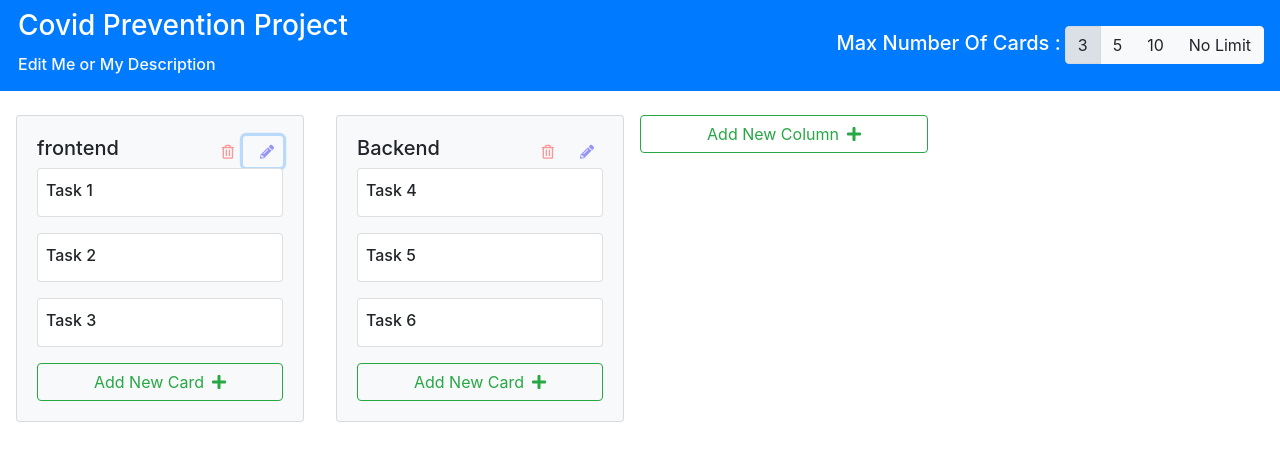
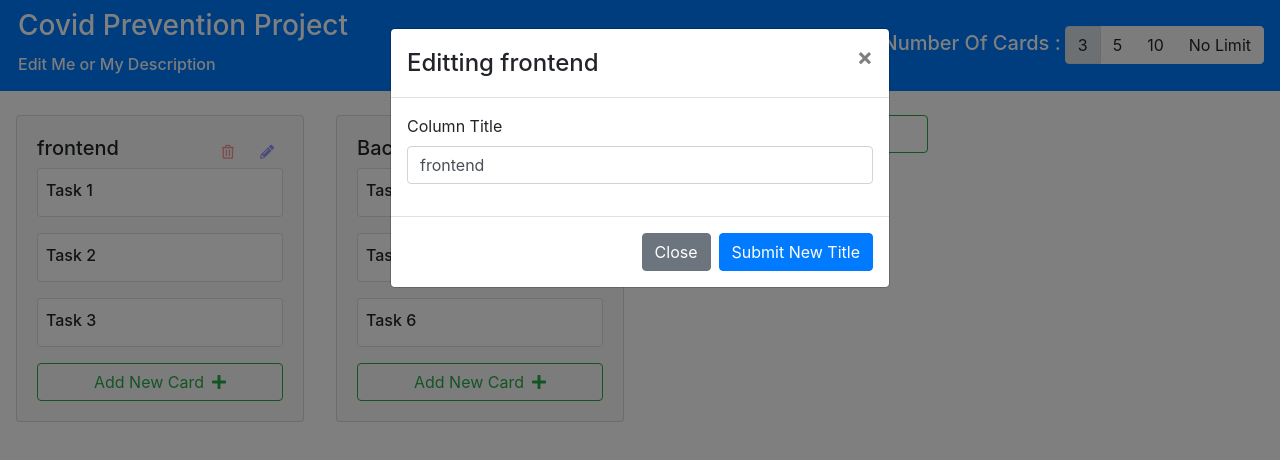
Before and after one commit to kyrogex1/surer, a React (Create React App) app: page / in a window 1280 px wide. Both pictures are taken after a click on the button 263 px from the left and 151 px from the top of the page. Shown: the top 460 px of the page. Built offline with nearby package versions, Linux system fonts and the light colour scheme.

Commit message:
Added Editable Columns and Card Modal

```diff
--- a/src/components/BoardCard.js
+++ b/src/components/BoardCard.js
@@ -5,22 +5,25 @@ import './BoardCard.css';
 
 const BoardCard = props => {
 
-    const [show, setShow] = useState(false);
-    const [newTitle, setNewTitle] = useState("");
-    const [newDescription, setNewDescription] = useState("");
+    const [showEditModal, setShowEditModal] = useState(false);
+    const [showInfoModal, setShowInfoModal] = useState(false);
+    const [newTitle, setNewTitle] = useState(props.card.title);
+    const [newDescription, setNewDescription] = useState(props.card.description);
 
-    const handleOnEditClick = () => {
-        setShow(true);
+    const handleOnEditClick = (e) => {
+        e.stopPropagation();
         setNewTitle(props.card.title);
         setNewDescription(props.card.description);
+        setShowEditModal(true);
     }
 
     const handleOnEditSave = () => {
-        setShow(false);
+        setShowEditModal(false);
         props.modifyCard(newTitle, newDescription);
     }
 
-    const handleOnDeleteClick = () => {
+    const handleOnDeleteClick = (e) => {
+        e.stopPropagation();
         if (window.confirm("Confirm delete this entry ?")) {
             props.deleteCard();
         }
@@ -30,24 +33,23 @@ const BoardCard = props => {
 
         return (
             <div
-            className={`card mb-3 p-2 ${snapshot.isDragging ? "bg-success" : ""} boardCard`}
+            className={`card mb-3 p-2 ${snapshot.isDragging ? "bg-success text-white" : ""} boardCard`}
             {...provided.draggableProps}
             {...provided.dragHandleProps}
             ref={provided.innerRef}
+            onClick={() => setShowInfoModal(true)}
             >
                 <div className="d-flex">
                     <h6 className="card-title my-1 mr-auto flex-grow-1">{props.card.title}</h6>
                     <div className="btn-group-sm btnGroupVisibleOnHover flex-shrink-0">
-                        <button className="btn">
+                        <button className="btn" onClick={handleOnDeleteClick}>
                             <i className="far fa-trash-alt my-auto"
                             style={{color : "red"}}
-                            onClick={handleOnDeleteClick}
                             />
                         </button>
-                        <button className="btn">
+                        <button className="btn" onClick={handleOnEditClick} >
                             <i className="fas fa-pencil-alt my-auto ml-2"
                             style={{color : "blue"}}
-                            onClick={handleOnEditClick}
                             />
                         </button>
                     </div>
@@ -62,9 +64,9 @@ const BoardCard = props => {
             <Draggable draggableId={props.card.id} index={props.index}>
                 {draggableFunc}
             </Draggable>
-            <Modal show={show} onHide={() => setShow(false)}>
+            <Modal show={showEditModal} onHide={() => setShowEditModal(false)}>
                 <Modal.Header closeButton>
-                    <Modal.Title>{`Editting card`}</Modal.Title>
+                    <Modal.Title>{`Editting ${newTitle}`}</Modal.Title>
                 </Modal.Header>
                 <Modal.Body>
                     <div className="form-group">
@@ -77,7 +79,7 @@ const BoardCard = props => {
                     </div>
                 </Modal.Body>
                 <Modal.Footer>
-                    <Button variant="secondary" onClick={() => setShow(false)}>
+                    <Button variant="secondary" onClick={() => setShowEditModal(false)}>
                         Close
                     </Button>
                     <Button variant="primary" onClick={handleOnEditSave}>
@@ -85,6 +87,36 @@ const BoardCard = props => {
                     </Button>
                 </Modal.Footer>
             </Modal>
+            <Modal show={showInfoModal} onHide={() => setShowInfoModal(false)}>
+                <Modal.Header closeButton>
+                    <Modal.Title>{props.card.title}</Modal.Title>
+                </Modal.Header>
+                <Modal.Body>
+                        <div className="row">
+                            <div className="col-8">
+                                <p className="font-weight-bold">Card Description</p>
+                                <div className="card">
+                                    <div className="card-body">
+                                        <p className="card-text">
+                                            {props.card.description}
+                                        </p>
+                                    </div>
+                                </div>
+                            </div>
+                            <div className="col-4 d-flex flex-column">
+                                <div className="mb-3">
+                                    <p className="font-weight-bold mb-0">Priority</p>
+                                    <h5><span className="badge badge-primary">Low</span></h5>
+                                </div>
+                                <div className="mb-3">
+                                    <p className="font-weight-bold mb-0">Date Added : </p>
+                                    <p>29/09/2021 18:50</p>
+                                </div>
+                            </div>
+                        </div>
+
+                </Modal.Body>
+            </Modal>
         </ React.Fragment>
     );
 }
--- a/src/components/BoardColumn.js
+++ b/src/components/BoardColumn.js
@@ -9,6 +9,9 @@ const BoardColumn = props => {
     const [show, setShow] = useState(false);
     const [newTitle, setNewTitle] = useState("");
     const [newDescription, setNewDescription] = useState("");
+
+    const [showEditColumn, setShowEditColumn] = useState(false);
+    const [newEditTitle, setNewEditTitle] = useState("")
 
     const renderBoardCards = () => {
         if (props.column.cards.length === 0)
@@ -68,16 +71,14 @@ const BoardColumn = props => {
                     <div className="d-flex">
                         <h5 className="card-title mb-2 flex-grow-1" {...provided.dragHandleProps}>{props.column.columnTitle}</h5>
                         <div className="btn-group-sm btnGroupVisibleOnHover flex-shrink-0">
-                            <button className="btn">
+                            <button className="btn" onClick={props.deleteColumn}>
                                 <i className="far fa-trash-alt my-auto"
                                 style={{color : "red"}}
-                                onClick={props.deleteColumn}
                                 />
                             </button>
-                            <button className="btn">
+                            <button className="btn" onClick={handleEditColumn} >
                                 <i className="fas fa-pencil-alt my-auto ml-2"
                                 style={{color : "blue"}}
-                                onClick={() => 5}
                                 />
                             </button>
                         </div>
@@ -92,6 +93,17 @@ const BoardColumn = props => {
                 </div>
             </div>
         )
+    }
+
+    const handleEditColumn = () => {
+        setNewEditTitle(props.column.columnTitle);
+        setShowEditColumn(true)
+        return;
+    }
+
+    const editColumnTitleSubmit = () => {
+        setShowEditColumn(false);
+        props.modifyColumnName(newEditTitle);
     }
 
     return (
@@ -122,6 +134,25 @@ const BoardColumn = props => {
                     </Button>
                 </Modal.Footer>
             </Modal>
+            <Modal show={showEditColumn} onHide={() => setShowEditColumn(false)}>
+                <Modal.Header closeButton>
+                    <Modal.Title>{`Editting ${props.column.columnTitle}`}</Modal.Title>
+                </Modal.Header>
+                <Modal.Body>
+                    <div className="form-group">
+                        <label>Column Title</label>
+                        <input className="form-control" value={newEditTitle} onChange={e => setNewEditTitle(e.target.value)} />
+                    </div>
+                </Modal.Body>
+                <Modal.Footer>
+                    <Button variant="secondary" onClick={() => setShow(false)}>
+                        Close
+                    </Button>
+                    <Button variant="primary" onClick={editColumnTitleSubmit}>
+                        Submit New Title
+                    </Button>
+                </Modal.Footer>
+            </Modal>
         </div>
     )
 }
--- a/src/components/BoardContainer.js
+++ b/src/components/BoardContainer.js
@@ -35,6 +35,12 @@ const BoardContainer = props => {
         setColumns(updatedColumns);
     }
 
+    const modifyColumnName = (columnIndex, columnTitle) => {
+        const updatedColumns = _.cloneDeep(columns);
+        updatedColumns[columnIndex].columnTitle = columnTitle;
+        setColumns(updatedColumns);
+
+    }
     const onDragEnd = (result) => {
         const source = result.source;
         const destination = result.destination;
@@ -86,6 +92,7 @@ const BoardContainer = props => {
                     modifyCard={modifyCard}
                     deleteCard={deleteCard}
                     deleteColumn={() => deleteColumn(index)}
+                    modifyColumnName={(columnTitle) => modifyColumnName(index, columnTitle)}
                     />
                 )
             })
```
